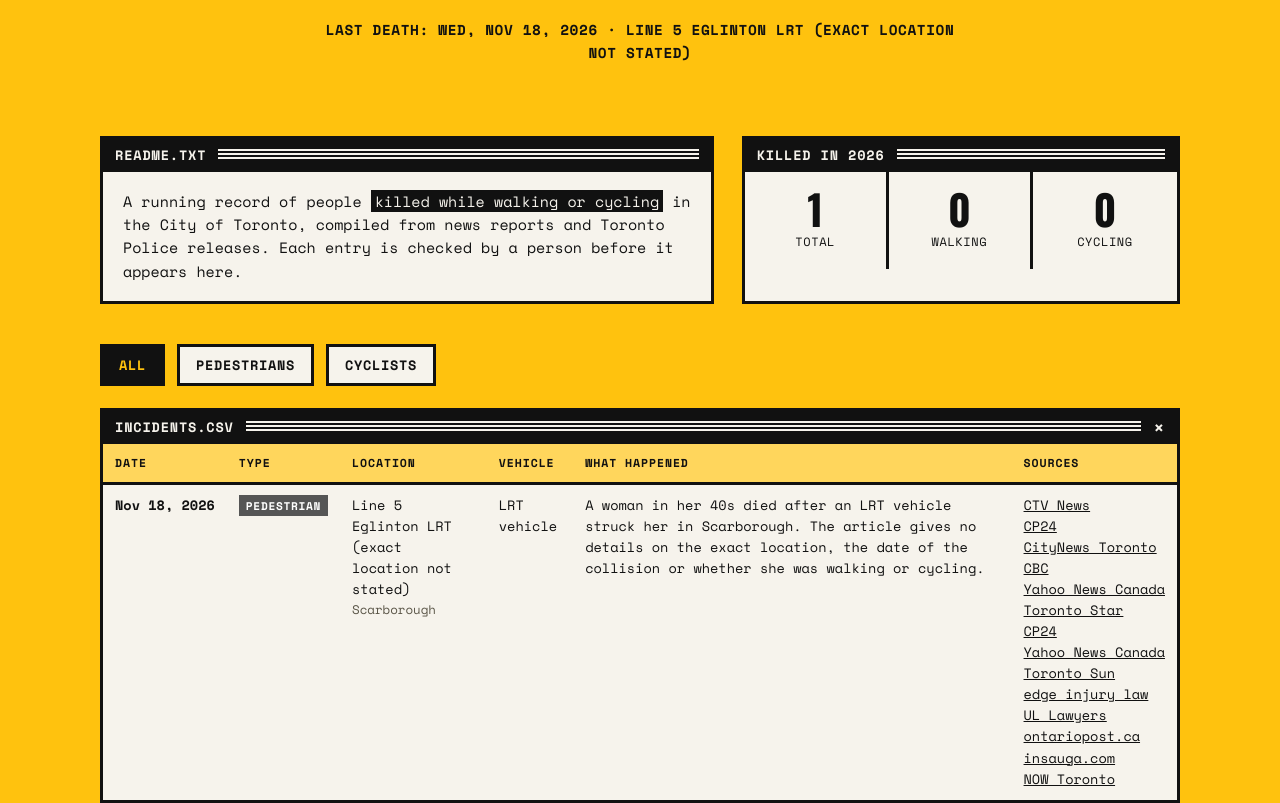
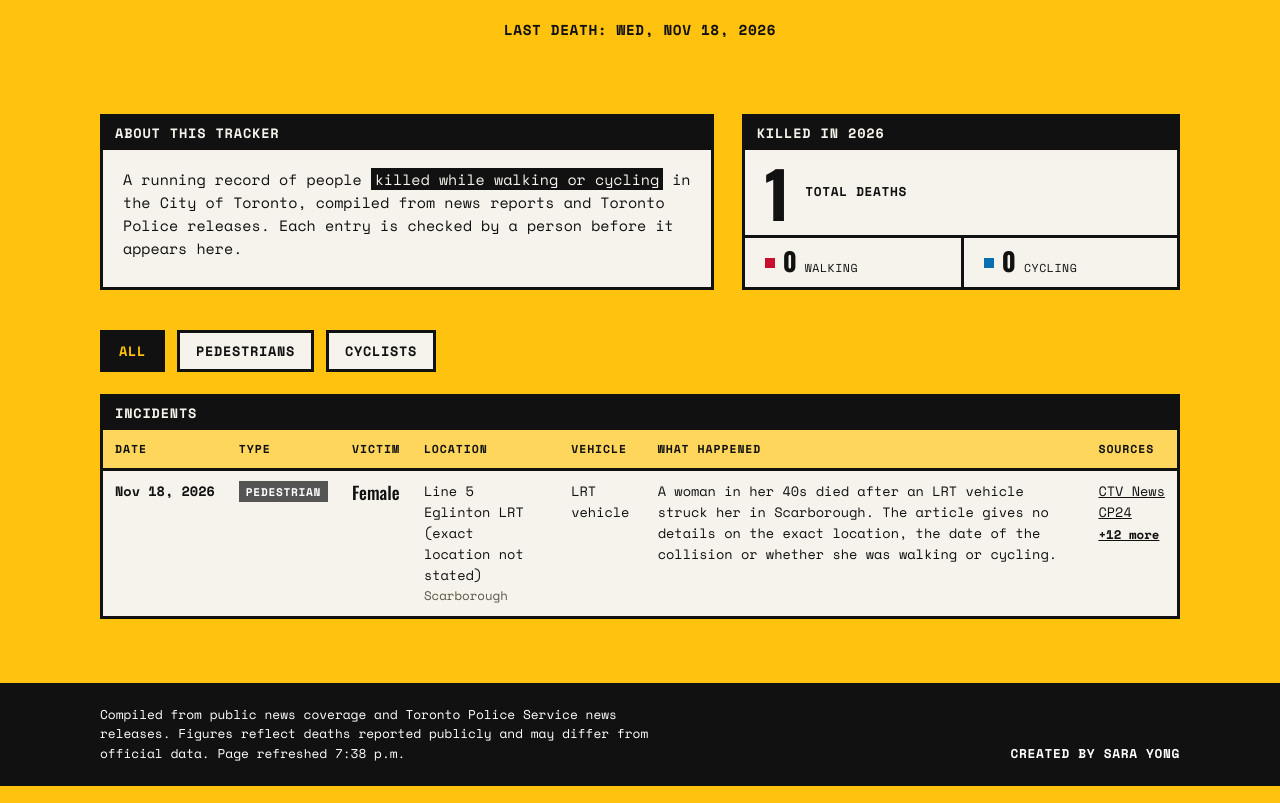
Before and after one commit to sarayongg/toronto-road-deaths, a plain HTML site: page docs/index.html in a window 1280 px wide. Shown: the part 516-1319 px from the top of the page. Drawn offline with nearby package versions, Linux system fonts and the light colour scheme.

Commit message:
Add files via upload

```diff
--- a/docs/index.html
+++ b/docs/index.html
@@ -32,6 +32,7 @@
     background: var(--yellow);
     min-height: 100vh;
     overflow-x: clip;
+    display: flex; flex-direction: column;
   }
   /* hazard tape along the top */
   body::before {
@@ -39,7 +40,7 @@
     border-bottom: 3px solid var(--black);
   }
 
-  main { max-width: 1120px; margin: 0 auto; padding: 56px 20px 64px; }
+  main { flex: 1 0 auto; width: 100%; max-width: 1120px; margin: 0 auto; padding: 56px 20px 64px; }
 
   /* ---------- the sign ---------- */
   .sign {
@@ -91,20 +92,23 @@
     background: var(--black); color: var(--paper);
     padding: 6px 12px; font-weight: 700; font-size: .85rem; letter-spacing: .06em; text-transform: uppercase;
   }
-  .titlebar .lines {
-    flex: 1; height: 12px;
-    background: repeating-linear-gradient(to bottom, var(--paper) 0 2px, transparent 2px 4px);
-  }
-  .titlebar .x { font-size: 1.1rem; line-height: 1; }
 
   .about { display: grid; grid-template-columns: 1.4fr 1fr; gap: 28px; margin: 72px 0 40px; }
   .about .body { padding: 18px 20px; }
   .about p { margin: 0; }
-  .stats { display: grid; grid-template-columns: repeat(3, 1fr); text-align: center; }
-  .stat { padding: 16px 8px; border-right: 3px solid var(--black); }
-  .stat:last-child { border-right: 0; }
-  .stat b { display: block; font-family: var(--display); font-size: 2.6rem; line-height: 1; }
-  .stat span { font-size: .75rem; text-transform: uppercase; letter-spacing: .05em; }
+  .about .window { display: flex; flex-direction: column; }
+  .stats { flex: 1; display: flex; flex-direction: column; }
+  .stat-total { flex: 1; display: flex; align-items: center; gap: 16px; padding: 14px 20px; }
+  .stat-total b { font-family: var(--display); font-size: clamp(3rem, 7vw, 4rem); line-height: .9; }
+  .stat-total span { font-size: .8rem; font-weight: 700; text-transform: uppercase; letter-spacing: .05em; line-height: 1.3; }
+  .stat-split { display: grid; grid-template-columns: 1fr 1fr; border-top: 3px solid var(--black); }
+  .stat { display: flex; align-items: baseline; gap: 8px; padding: 10px 20px; }
+  .stat + .stat { border-left: 3px solid var(--black); }
+  .stat b { font-family: var(--display); font-size: 1.6rem; line-height: 1; }
+  .stat span { font-size: .72rem; text-transform: uppercase; letter-spacing: .05em; }
+  .stat .dot { width: 10px; height: 10px; flex: none; align-self: center; }
+  .stat .dot.pedestrian { background: var(--ped); }
+  .stat .dot.cyclist { background: var(--cyc); }
 
   .filters { display: flex; gap: 12px; flex-wrap: wrap; margin-bottom: 22px; }
   .filters button {
@@ -118,7 +122,7 @@
   .filters button:focus-visible { outline: 3px solid var(--cyc); outline-offset: 3px; }
 
   .table-wrap { overflow-x: auto; }
-  table { width: 100%; border-collapse: collapse; font-size: .85rem; }
+  table { width: 100%; min-width: 980px; border-collapse: collapse; font-size: .85rem; }
   th, td { text-align: left; vertical-align: top; padding: 10px 12px; border-bottom: 2px solid var(--black); }
   th {
     font-size: .72rem; letter-spacing: .08em; text-transform: uppercase; white-space: nowrap;
@@ -138,10 +142,22 @@
   .sub { color: var(--muted); font-size: .78rem; }
   .sources a { color: var(--black); white-space: nowrap; }
   .sources a:hover { background: var(--yellow); }
+  .sources details { margin-top: 2px; }
+  .sources summary { cursor: pointer; font-weight: 700; font-size: .78rem; white-space: nowrap; list-style: none; text-decoration: underline; }
+  .sources summary::-webkit-details-marker { display: none; }
+  .sources details[open] summary { display: none; }
+  td.victim { white-space: nowrap; }
+  td.victim.unknown { font-family: var(--mono); font-size: .85rem; font-weight: 400; color: var(--muted); }
   .empty, .error { padding: 28px 20px; margin: 0; font-weight: 700; text-transform: uppercase; }
 
   footer { background: var(--black); color: #fff; font-size: .8rem; }
-  footer p { max-width: 1120px; margin: 0 auto; padding: 22px 20px; }
+  footer { width: 100%; margin: 0; }
+  footer .inner {
+    max-width: 1120px; margin: 0 auto; padding: 22px 20px;
+    display: flex; justify-content: space-between; align-items: flex-end; gap: 12px 32px; flex-wrap: wrap;
+  }
+  footer p { margin: 0; max-width: 72ch; }
+  footer .credit { font-weight: 700; text-transform: uppercase; letter-spacing: .05em; white-space: nowrap; }
 
   @media (max-width: 720px) {
     main { padding-top: 40px; }
@@ -149,6 +165,7 @@
     .about { grid-template-columns: 1fr; margin-top: 56px; }
     thead { display: none; }
     table, tbody, tr, td { display: block; width: 100%; }
+    table { min-width: 0; }
     tr { padding: 14px 16px; border-bottom: 2px solid var(--black); }
     tbody tr:last-child { border-bottom: 0; }
     td { border: 0; padding: 2px 0; }
@@ -176,13 +193,13 @@
 
   <section class="about">
     <div class="window">
-      <div class="titlebar"><span>README.TXT</span><span class="lines"></span></div>
+      <div class="titlebar"><span>ABOUT THIS TRACKER</span></div>
       <div class="body">
         <p>A running record of people <mark>killed while walking or cycling</mark> in the City of Toronto, compiled from news reports and Toronto Police releases. Each entry is checked by a person before it appears here.</p>
       </div>
     </div>
     <div class="window">
-      <div class="titlebar"><span id="stats-title">THIS YEAR</span><span class="lines"></span></div>
+      <div class="titlebar"><span id="stats-title">THIS YEAR</span></div>
       <div class="stats" id="stats" aria-live="polite"></div>
     </div>
   </section>
@@ -194,13 +211,16 @@
   </div>
 
   <section class="window">
-    <div class="titlebar"><span>INCIDENTS.CSV</span><span class="lines"></span><span class="x" aria-hidden="true">×</span></div>
+    <div class="titlebar"><span>INCIDENTS</span></div>
     <div id="feed" aria-live="polite"><p class="empty">Loading…</p></div>
   </section>
 </main>
 
 <footer>
-  <p>Compiled from public news coverage and Toronto Police Service news releases. Figures reflect deaths reported publicly and may differ from official data. <span id="updated"></span></p>
+  <div class="inner">
+    <p>Compiled from public news coverage and Toronto Police Service news releases. Figures reflect deaths reported publicly and may differ from official data. <span id="updated"></span></p>
+    <p class="credit">Created by Sara Yong</p>
+  </div>
 </footer>
 
 <script>
@@ -243,25 +263,28 @@ function parseDate(s) {
 }
 
 function describeVictim(r) {
-  const type = r.victim_type === "unknown" || !r.victim_type ? "Person" : r.victim_type;
+  // Gender and age only, e.g. "Woman, 71". Names are not shown on the site.
   const bits = [];
-  if (r.victim_gender) bits.push(r.victim_gender);
+  if (r.victim_gender) bits.push(r.victim_gender.charAt(0).toUpperCase() + r.victim_gender.slice(1));
   if (r.victim_age) bits.push(r.victim_age);
-  const detail = bits.join(", ");
-  if (r.victim_name) return detail ? `${r.victim_name}, ${detail}` : r.victim_name;
-  if (detail) return detail.charAt(0).toUpperCase() + detail.slice(1);
-  return type.charAt(0).toUpperCase() + type.slice(1);
+  return bits.length ? bits.join(", ") : "Not reported";
 }
 
+const SOURCES_SHOWN = 2;
+
 function renderSources(s) {
-  return (s || "").split(" | ").map(part => {
+  const links = (s || "").split(" | ").map(part => {
     const at = part.indexOf("http");
     if (at < 0) return null;
     const name = part.slice(0, at).replace(/:\s*$/, "").trim() || "Source";
     const url = part.slice(at).trim();
     if (!/^https?:\/\//.test(url)) return null;
     return `<a href="${esc(url)}" target="_blank" rel="noopener noreferrer">${esc(name)}</a>`;
-  }).filter(Boolean).join("<br>");
+  }).filter(Boolean);
+  if (links.length <= SOURCES_SHOWN + 1) return links.join("<br>");
+  const extra = links.length - SOURCES_SHOWN;
+  return links.slice(0, SOURCES_SHOWN).join("<br>") +
+    `<details><summary>+${extra} more</summary>${links.slice(SOURCES_SHOWN).join("<br>")}</details>`;
 }
 
 function typeClass(t) {
@@ -275,9 +298,11 @@ function renderStats(rows) {
   const cyc = thisYear.filter(r => r.victim_type === "cyclist").length;
   document.getElementById("stats-title").textContent = `KILLED IN ${year}`;
   document.getElementById("stats").innerHTML = `
-    <div class="stat"><b>${thisYear.length}</b><span>Total</span></div>
-    <div class="stat"><b>${ped}</b><span>Walking</span></div>
-    <div class="stat"><b>${cyc}</b><span>Cycling</span></div>`;
+    <div class="stat-total"><b>${thisYear.length}</b><span>Total deaths</span></div>
+    <div class="stat-split">
+      <div class="stat"><span class="dot pedestrian" aria-hidden="true"></span><b>${ped}</b><span>Walking</span></div>
+      <div class="stat"><span class="dot cyclist" aria-hidden="true"></span><b>${cyc}</b><span>Cycling</span></div>
+    </div>`;
 }
 
 function renderDaysSince(rows) {
@@ -295,9 +320,8 @@ function renderDaysSince(rows) {
     showTiles(days, `${days} days`);
     daysEl.dataset.value = days;
   }
-  const where = latest.r.location && latest.r.location !== "Unknown" ? ` · ${latest.r.location}` : "";
   sinceEl.textContent = "Last death: " +
-    latest.d.toLocaleDateString("en-CA", { weekday: "short", month: "short", day: "numeric", year: "numeric" }) + where;
+    latest.d.toLocaleDateString("en-CA", { weekday: "short", month: "short", day: "numeric", year: "numeric" });
 }
 
 function renderFeed() {
@@ -313,6 +337,7 @@ function renderFeed() {
       <tr>
         <td class="date">${esc(dateText)}</td>
         <td><span class="tag ${typeClass(r.victim_type)}">${esc(r.victim_type || "unknown")}</span></td>
+        <td class="victim${describeVictim(r) === "Not reported" ? " unknown" : ""}" data-label="Victim">${esc(describeVictim(r))}</td>
         <td data-label="Location">${esc(location)}${r.neighbourhood ? `<div class="sub">${esc(r.neighbourhood)}</div>` : ""}</td>
         <td data-label="Vehicle">${esc(r.vehicle_type)}</td>
         <td class="summary">${esc(r.summary)}</td>
@@ -323,7 +348,7 @@ function renderFeed() {
   feed.innerHTML = `
     <div class="table-wrap">
       <table>
-        <thead><tr><th>Date</th><th>Type</th><th>Location</th><th>Vehicle</th><th>What happened</th><th>Sources</th></tr></thead>
+        <thead><tr><th>Date</th><th>Type</th><th>Victim</th><th>Location</th><th>Vehicle</th><th>What happened</th><th>Sources</th></tr></thead>
         <tbody>${body}</tbody>
       </table>
     </div>`;
```
